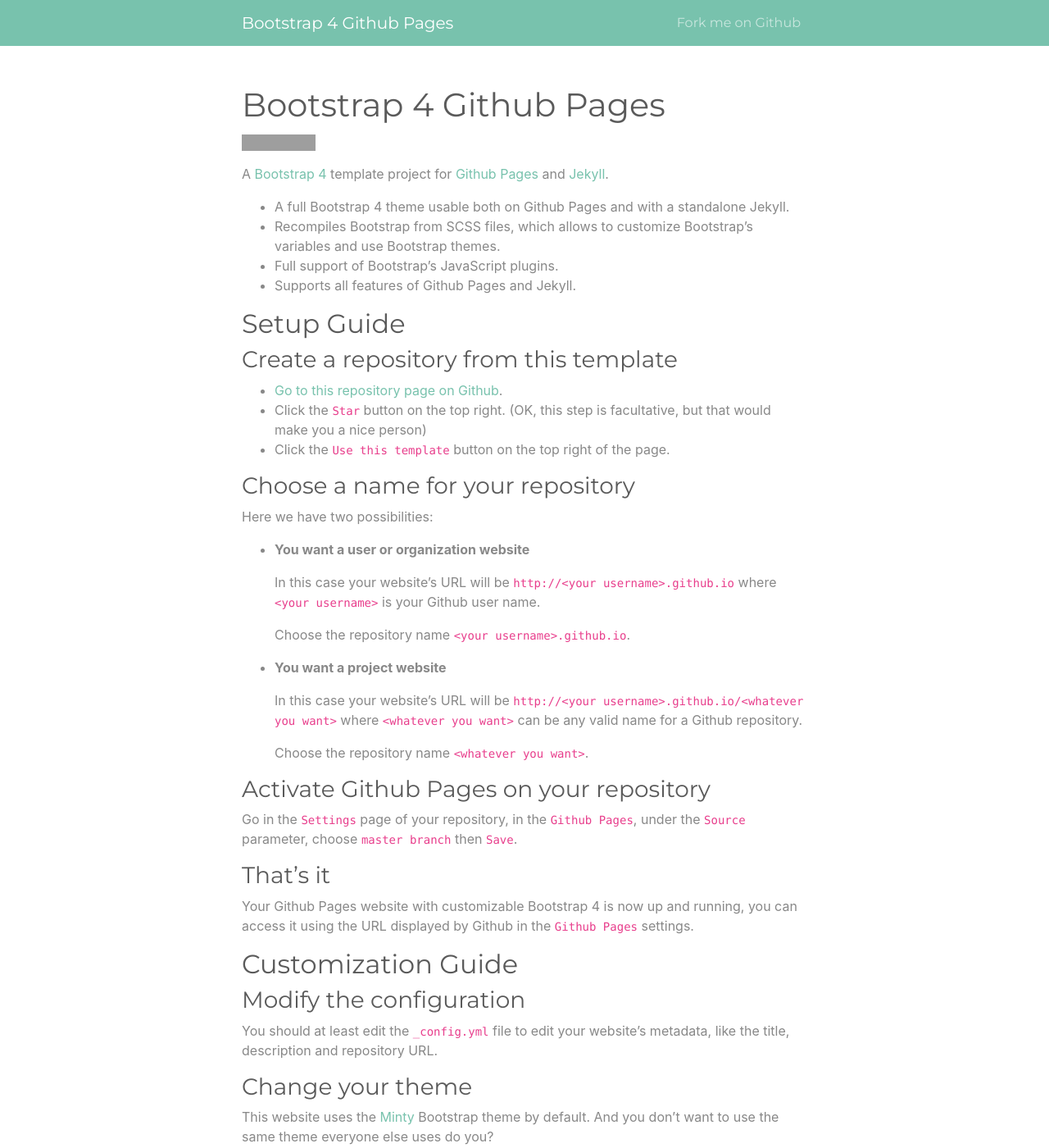
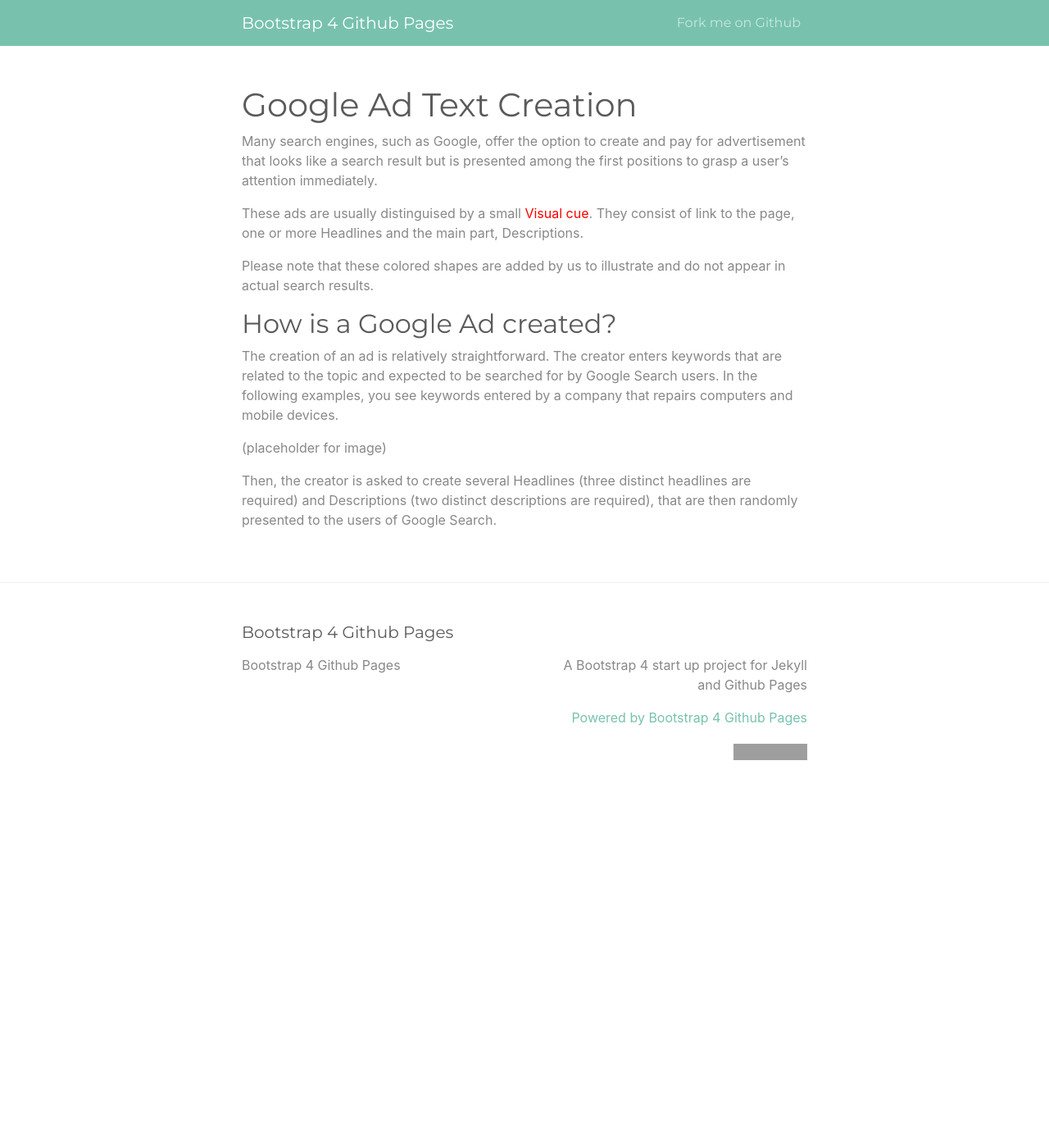
Before and after one commit to wu-mca/adtext, a Jekyll site: the page built from index.md, in a window 1280 px wide and 1400 px high. Shown: the whole window at 82% size. Built offline with Jekyll 4.4.1, drawn with Linux system fonts in a browser that asks for light colours; some of the changed text lies outside the part shown; grey boxes are pictures that could not be loaded.

Commit message:
Update index.md

```diff
--- a/index.md
+++ b/index.md
@@ -1,112 +1,18 @@
 ---
 layout: page
-title: Bootstrap 4 Github Pages
+title: Google Ad Text Creation
 ---
 
-[![GitHub Repo stars](https://img.shields.io/github/stars/nicolas-van/bootstrap-4-github-pages?style=social)](https://github.com/nicolas-van/bootstrap-4-github-pages)
+Many search engines, such as Google, offer the option to create and pay for advertisement that looks like a search result but is presented among the first positions to grasp a user's attention immediately.
 
-A [Bootstrap 4](https://getbootstrap.com/) template project for [Github Pages](https://pages.github.com/) and [Jekyll](https://jekyllrb.com/).
+These ads are usually distinguised by a small <span style="color:red">Visual cue</span>. They consist of link to the page, one or more Headlines and the main part, Descriptions.
 
-* A full Bootstrap 4 theme usable both on Github Pages and with a standalone Jekyll.
-* Recompiles Bootstrap from SCSS files, which allows to customize Bootstrap's variables and use Bootstrap themes.
-* Full support of Bootstrap's JavaScript plugins.
-* Supports all features of Github Pages and Jekyll.
+Please note that these colored shapes are added by us to illustrate and do not appear in actual search results.
 
-## Setup Guide
+## How is a Google Ad created?
 
-### Create a repository from this template
+The creation of an ad is relatively straightforward. The creator enters keywords that are related to the topic and expected to be searched for by Google Search users. In the following examples, you see keywords entered by a company that repairs computers and mobile devices.
 
-* [Go to this repository page on Github](https://github.com/nicolas-van/bootstrap-4-github-pages).
-* Click the `Star` button on the top right. (OK, this step is facultative, but that would make you a nice person)
-* Click the `Use this template` button on the top right of the page.
+(placeholder for image)
 
-### Choose a name for your repository
-
-Here we have two possibilities:
-
-* **You want a user or organization website**
-
-  In this case your website's URL will be `http://<your username>.github.io` where `<your username>` is your Github user name.
-
-  Choose the repository name `<your username>.github.io`.
-
-* **You want a project website**
-
-  In this case your website's URL will be `http://<your username>.github.io/<whatever you want>` where `<whatever you want>` can be any valid name for a Github repository.
-
-  Choose the repository name `<whatever you want>`.
-
-### Activate Github Pages on your repository
-
-Go in the `Settings` page of your repository, in the `Github Pages`, under the `Source` parameter, choose `master branch` then `Save`.
-
-### That's it
-
-Your Github Pages website with customizable Bootstrap 4 is now up and running, you can access it using the URL displayed by Github in the `Github Pages` settings.
-
-## Customization Guide
-
-### Modify the configuration
-
-You should at least edit the `_config.yml` file to edit your website's metadata, like the title, description and repository URL.
-
-### Change your theme
-
-This website uses the [Minty](https://bootswatch.com/minty/) Bootstrap theme by default. And you don't want to use the same theme everyone else uses do you?
-
-You can of course modify anything in the `_includes`, `_layouts` and `_sass` folders to customize both the HTML or CSS of your website, possibly referring to the [Bootstrap documentation](https://getbootstrap.com/) or the [Jekyll documentation](https://jekyllrb.com/) when needed. This is a normal part of web development and it is outside the scope of this guide.
-
-But if you don't know where to start I can recommend you to import a theme from [Bootswatch](https://bootswatch.com/).
-
-* Go on [Bootswatch](https://bootswatch.com/) and choose a theme that you like.
-* Using the top bar, download its `_variables.scss` and `_bootswatch.scss` files.
-* Copy the content of `_variables.scss` in `_sass/_variables.scss`.
-* Copy the content of `_bootswatch.scss` in `_sass/_bootstrap_customization.scss`.
-
-That's it, you now have a totally different appearance for you website.
-
-### Modify the content
-
-You probably don't want the present guide to be the front page of your website, so you should edit the `index.md` file. You probably also want to edit or delete the `CONTRIBUTING.md`, `README.md` and `LICENSE.md` files.
-
-Aside from that you can of course create new pages and posts like with any Jekyll website by refering to the [Jekyll documentation](https://jekyllrb.com/).
-
-### Run Jekyll on your computer to speed up testing
-
-Editing your website's content or theme directly on Github is completely possible but, due to the time Github Pages takes to update your website, it will probably be much more effective to work using a local Jekyll installation.
-
-To do so:
-
-* Install the [requirements for Jekyll](https://jekyllrb.com/docs/installation/).
-* Type `bundle install` at the root of your project to install the necessary Ruby dependencies.
-* Type `bundle exec jekyll serve` to launch the test Jekyll web server that will re-compile your work if you edit it.
-* You can then open `http://localhost:4000` in your web browser to see your work-in-progress website.
-
-Please note that, to ensure maximum compatibility with Github Pages, the `Gemfile` of this project references the `github-pages` gem, not Jekyll directly. This implies some differences in behavior compared to the official documentation of Jekyll.
-
-## Known issues
-
-* Bootstrap 4 should normally be post-processed using [Autoprefixer](https://github.com/postcss/autoprefixer). Even if it is possible to use autoprefixer with Jekyll, it is not possible with a classic Github Pages installation without adding some kind of pre-processing before publication. Since this project mostly aims compatibility with Github Pages I prefer to keep it that way. The consequences of this choice is that some Bootstrap features could not work as expected on older browsers.
-
-## How to contribute
-
-Like this project ? [Consider adding a star on Github](https://github.com/nicolas-van/bootstrap-4-github-pages).
-
-[You can also see the contribution guide](https://github.com/nicolas-van/bootstrap-4-github-pages/blob/master/CONTRIBUTING.md).
-
-## Websites using Bootstrap 4 Github Pages
-
-* [My personal blog](https://nicolas-van.github.io/)
-* [the wavelet's profile](https://thewavelet.github.io/)
-* [William Moore's website](https://will2bill.com/)
-* [roseblood.github.io](https://roseleblood.github.io/)
-* [borislouis.github.io](https://borislouis.github.io/)
-* [dariusnwadike.github.io](https://dariusnwadike.github.io/)
-* [libcoap.net](https://libcoap.net/)
-
-## Other Github Pages related projects
-
-I'm a fan of Github Pages for the possibilities it offers to anyone to publish a website for free. I have multiple projects that could be of interest if that's your case too:
-
-* [Easy Markdown to Github Pages](https://nicolas-van.github.io/easy-markdown-to-github-pages/)
-* [Parcel Github Pages Boilerplate](https://github.com/nicolas-van/parcel-github-pages-boilerplate)
+Then, the creator is asked to create several Headlines (three distinct headlines are required) and Descriptions (two distinct descriptions are required), that are then randomly presented to the users of Google Search.
```
